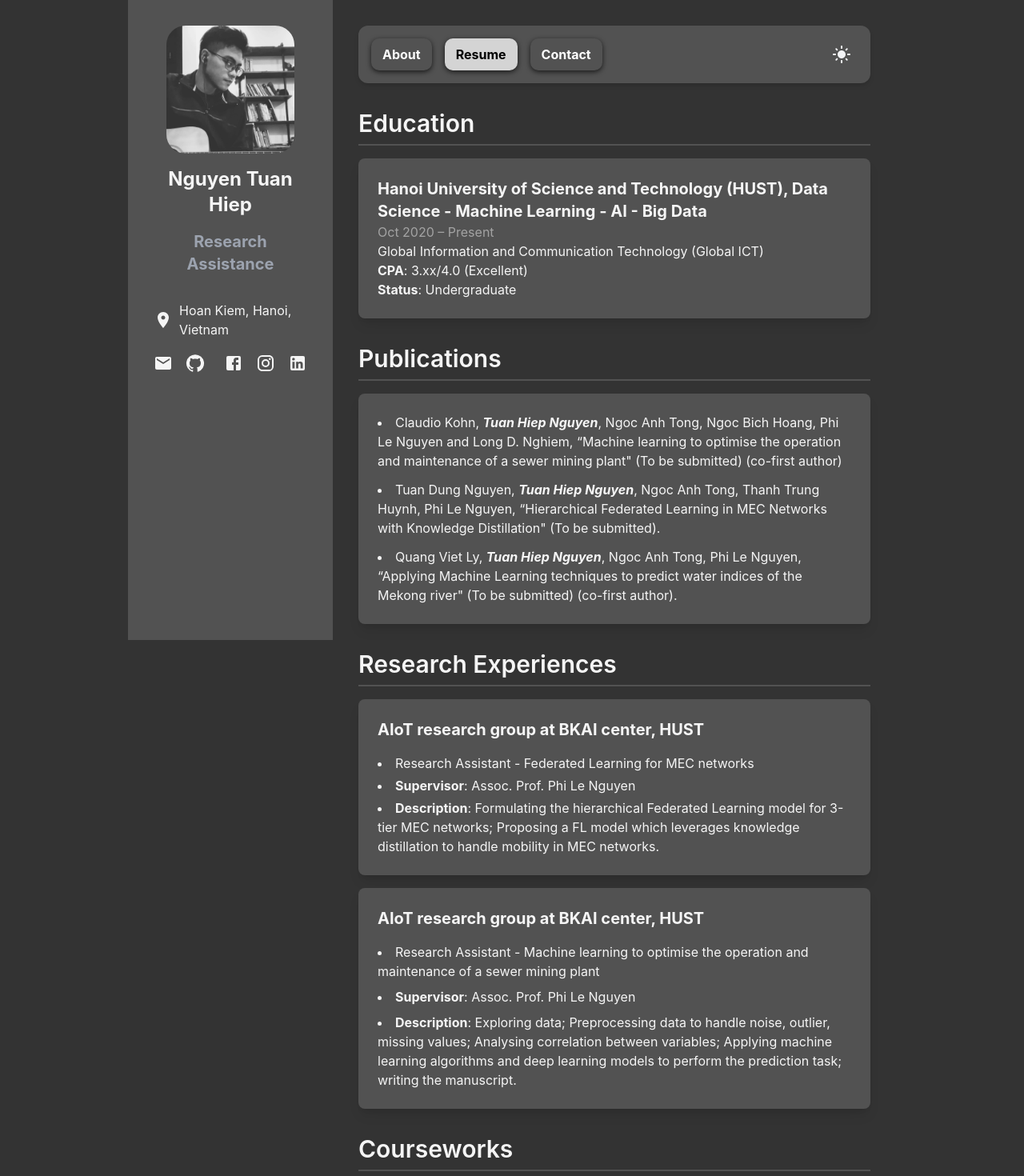
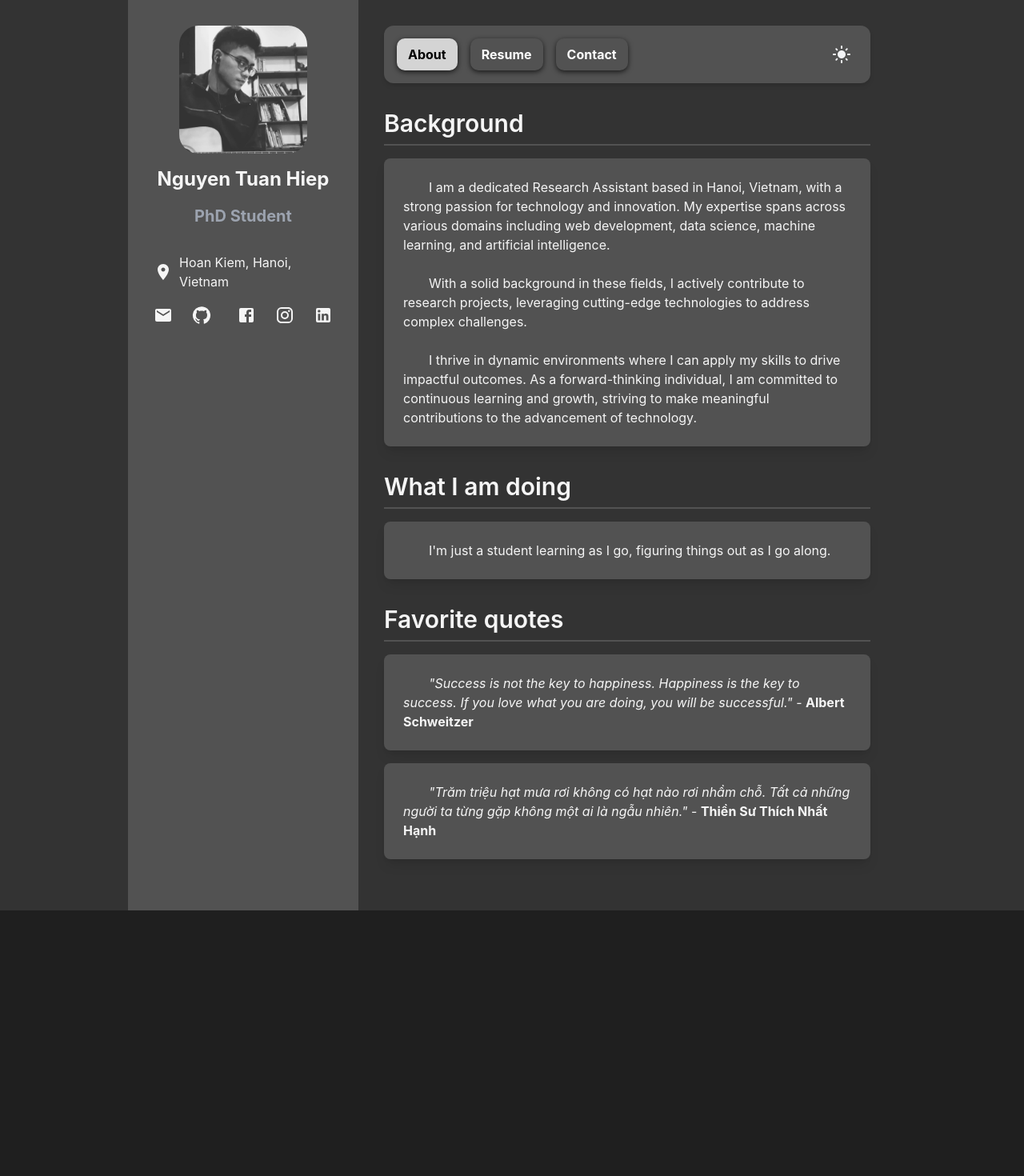
Before and after one commit to nguyen-tuan-hiep/Personal-portfolio, a React (Vite) app: page /resume in a window 1280 px wide. Shown: the top 1470 px of the page at 80% size. After the commit the page ends 1138 px from the top, so only its background shows below. Built offline with nearby package versions, Linux system fonts and the light colour scheme.

Commit message:
update route

```diff
--- a/src/App.jsx
+++ b/src/App.jsx
@@ -1,10 +1,4 @@
 import React, { useState } from "react";
-import {
-	BrowserRouter as Router,
-	Route,
-	Routes,
-	useLocation,
-} from "react-router-dom";
 import Sidebar from "./components/Sidebar";
 import Navbar from "./components/NavBar";
 import About from "./components/About";
@@ -14,51 +8,44 @@ import "./App.css";
 
 const App = () => {
   const [theme, setTheme] = useState("dark");
+  const [activeComponent, setActiveComponent] = useState("about");
 
   const toggleTheme = () => {
     setTheme((prevTheme) => (prevTheme === "dark" ? "light" : "dark"));
   };
 
-	const MainContent = () => {
-		const location = useLocation();
-		let Component;
-		switch (location.pathname) {
-			case "/about":
-				Component = About;
-				break;
-			case "/resume":
-				Component = Resume;
-				break;
-			case "/contact":
-				Component = Contact;
-				break;
+  const renderContent = () => {
+    switch (activeComponent) {
+      case "about":
+        return <About theme={theme} />;
+      case "resume":
+        return <Resume theme={theme} />;
+      case "contact":
+        return <Contact theme={theme} />;
       default:
-				Component = About; // default to About if path is not recognized
+        return <About theme={theme} />;
     }
-
-		return <Component theme={theme} />;
   };
 
   return (
-		<Router>
     <div
-				className={`flex justify-center h-full ${
-					theme === "dark" ? "dark" : "light"
-				}`}
+      className={`flex justify-center h-full ${theme === "dark" ? "dark" : "light"}`}
     >
       <div className="sm:w-full lg:w-3/4">
         <div className="flex flex-col md:flex-row">
           <Sidebar theme={theme} />
           <main className="flex-1 md:ml-1/3 lg:ml-1/4 xl:ml-1/5 p-4 md:p-8">
-							<Navbar toggleTheme={toggleTheme} theme={theme} />
-							<Routes>
-								<Route path="/*" element={<MainContent />} />
-							</Routes>
+            <Navbar
+              toggleTheme={toggleTheme}
+              theme={theme}
+              setActiveComponent={setActiveComponent}
+              activeComponent={activeComponent} // Pass activeComponent state
+            />
+            {renderContent()}
           </main>
         </div>
       </div>
     </div>
-		</Router>
   );
 };
 
--- a/src/components/NavBar.jsx
+++ b/src/components/NavBar.jsx
@@ -1,9 +1,33 @@
 import React from "react";
 import DarkModeIcon from "@mui/icons-material/DarkMode";
 import LightModeIcon from "@mui/icons-material/LightMode";
-import StyledNavLink from "./StyledNavLink";
+import NavButton from "./NavButton"; // Import the NavButton component
 
-const Navbar = ({ toggleTheme, theme }) => {
+const Navbar = ({ toggleTheme, theme, setActiveComponent, activeComponent }) => {
+  // Define styles based on the theme
+  const grayDark = "rgb(212 212 212)";
+  const grayLight = "rgb(64 64 64)";
+
+  // Handlers for hover and leave effects
+  const handleHover = (event, isActive) => {
+    if (!isActive) {
+      if (theme === "dark") {
+        event.target.style.backgroundColor = grayDark;
+        event.target.style.color = "black";
+      } else {
+        event.target.style.backgroundColor = grayLight;
+        event.target.style.color = "white";
+      }
+    }
+  };
+
+  const handleMouseLeave = (event, isActive) => {
+    if (!isActive) {
+      event.target.style.backgroundColor = "transparent";
+      event.target.style.color = theme === "dark" ? "white" : "black";
+    }
+  };
+
   return (
     <nav
       className={`${
@@ -12,17 +36,20 @@ const Navbar = ({ toggleTheme, theme }) => {
     >
       <div className="container mx-auto p-4 flex justify-between">
         <div className="flex flex-row justify-start gap-4 font-bold">
-					<StyledNavLink to="/about" theme={theme}>
-						About
-					</StyledNavLink>
-
-					<StyledNavLink to="/resume" theme={theme}>
-						Resume
-					</StyledNavLink>
-
-					<StyledNavLink to="/contact" theme={theme}>
-						Contact
-					</StyledNavLink>
+          {["about", "resume", "contact"].map((component) => {
+            const isActive = activeComponent === component;
+            return (
+              <NavButton
+                key={component}
+                component={component}
+                isActive={isActive}
+                theme={theme}
+                onClick={() => setActiveComponent(component)}
+                onMouseOver={(e) => handleHover(e, isActive)}
+                onMouseLeave={(e) => handleMouseLeave(e, isActive)}
+              />
+            );
+          })}
         </div>
         <div
           className={`mr-2 flex items-center cursor-pointer duration-300 font-bold hover:scale-150 transform duration-100 ${
@@ -30,11 +57,7 @@ const Navbar = ({ toggleTheme, theme }) => {
           }`}
           onClick={toggleTheme}
         >
-					{theme === "dark" ? (
-						<LightModeIcon/>
-					) : (
-						<DarkModeIcon/>
-					)}
+          {theme === "dark" ? <LightModeIcon /> : <DarkModeIcon />}
         </div>
       </div>
     </nav>
--- /dev/null
+++ b/src/components/NavButton.jsx
@@ -0,0 +1,44 @@
+import React from "react";
+
+// NavButton component for individual navigation buttons
+const NavButton = ({ component, isActive, theme, onClick, onMouseOver, onMouseLeave }) => {
+  // Define styles based on the theme
+  const grayDark = "rgb(212 212 212)";
+  const grayLight = "rgb(64 64 64)";
+
+  // Define button styles
+  const getButtonStyle = () => {
+    return {
+      padding: "6px 12px",
+      border: "2px solid transparent",
+      borderRadius: "10px",
+      transition: "background-color 0.3s ease",
+      boxShadow: "0 2px 6px rgba(0, 0, 0, 0.7)",
+      color: isActive
+        ? theme === "dark"
+          ? "black"
+          : "white"
+        : theme === "dark"
+        ? "white"
+        : "black",
+      backgroundColor: isActive
+        ? theme === "dark"
+          ? grayDark
+          : grayLight
+        : "transparent",
+    };
+  };
+
+  return (
+    <button
+      onClick={onClick}
+      style={getButtonStyle()}
+      onMouseOver={onMouseOver}
+      onMouseLeave={onMouseLeave}
+    >
+      {component.charAt(0).toUpperCase() + component.slice(1)}
+    </button>
+  );
+};
+
+export default NavButton;
--- a/src/components/Resume.jsx
+++ b/src/components/Resume.jsx
@@ -2,26 +2,99 @@ import React from "react";
 
 const Resume = ({ theme }) => (
 	<section className="pt-8">
-		<div className="">
-			{/* <h1 className="text-3xl md:text-4xl font-bold mb-8">Resume</h1> */}
-
-			<div className="mb-8">
+		<div>
+			<div className="mb-4">
 				<h2 className="text-2xl md:text-3xl font-semibold mb-4 border-b-2 border-neutral-600 pb-2">
 					Education
 				</h2>
-				<div
-					className={`bg-cardBg p-4 md:p-6 rounded-lg shadow-lg ${
+
+				{/* <div
+					className={`bg-cardBg py-5 px-6 rounded-lg shadow-lg mb-4 ${
 						theme === "dark" ? "bg-neutral-600" : "bg-neutral-400"
 					}`}
 				>
 					<p className="text-lg md:text-xl font-bold">
-						Hanoi University of Science and Technology (HUST), Data Science -
-						Machine Learning - AI - Big Data
+						Hanoi University of Science and Technology (HUST)
 					</p>
-					<p className="text-neutral-400">Oct 2020 – Present</p>
-					<p>Global Information and Communication Technology (Global ICT)</p>
-					<p><b>CPA</b>: 3.xx/4.0 (Excellent)</p>
-					<p><b>Status</b>: Undergraduate</p>
+					<p>
+						Bachelor - Global Information and Communication Technology (Global
+						ICT)
+					</p>
+					<p className="text-neutral-400">Oct 2020 – Sep 2024</p>
+					<p>
+						<b>Status</b>: Graduated (Excellent)
+					</p>
+				</div>
+
+				<div
+					className={`bg-cardBg py-5 px-6 rounded-lg shadow-lg ${
+						theme === "dark" ? "bg-neutral-600" : "bg-neutral-400"
+					}`}
+				>
+					<p className="text-lg md:text-xl font-bold">
+						National Univsersity of Singapore (NUS)
+					</p>
+					<p>PhD - Computer Engineering</p>
+					<p className="text-neutral-400">Aug 2024 – Present</p>
+					<p>
+						<b>Status</b>: Expected to graduate in 2028
+					</p>
+				</div> */}
+
+				<div
+					className={`bg-cardBg py-5 px-6 rounded-lg shadow-lg mb-4 ${
+						theme === "dark" ? "bg-neutral-600" : "bg-neutral-400"
+					} flex`}
+				>
+					{/* Left column for the timeline, with flex and items-center for vertical centering */}
+					<div className="w-1/5 flex items-center text-neutral-400 pr-6">
+						<div className="text-center">
+							<p>Oct 2020</p>
+							<p>|</p>
+							<p>Sep 2024</p>
+						</div>
+					</div>
+
+					{/* Right column for education details */}
+					<div className="w-4/5">
+						<p className="text-lg md:text-xl font-bold">
+							Hanoi University of Science and Technology (HUST)
+						</p>
+						<p>
+							Bachelor - Global Information and Communication Technology (Global
+							ICT)
+						</p>
+						<p>
+							<b>Status</b>: Graduated (Excellent)
+						</p>
+					</div>
+				</div>
+
+				<div
+					className={`bg-cardBg py-5 px-6 rounded-lg shadow-lg ${
+						theme === "dark" ? "bg-neutral-600" : "bg-neutral-400"
+					} flex`}
+				>
+					{/* Left column for the timeline, with flex and items-center for vertical centering */}
+					<div className="w-1/5 flex items-center text-neutral-400 pr-6"
+					>
+						<div className="text-center">
+							<p>Aug 2024</p>
+							<p>|</p>
+							<p>Present</p>
+						</div>
+					</div>
+
+					{/* Right column for education details */}
+					<div className="w-4/5">
+						<p className="text-lg md:text-xl font-bold">
+							National University of Singapore (NUS)
+						</p>
+						<p>PhD - Computer Engineering</p>
+						<p>
+							<b>Status</b>: Expected to graduate in 2028
+						</p>
+					</div>
 				</div>
 			</div>
 
@@ -30,7 +103,7 @@ const Resume = ({ theme }) => (
 					Publications
 				</h2>
 				<div
-					className={`bg-cardBg p-4 md:p-6 rounded-lg shadow-lg ${
+					className={`bg-cardBg py-5 px-6 rounded-lg shadow-lg ${
 						theme === "dark" ? "bg-neutral-600" : "bg-neutral-400"
 					}`}
 				>
@@ -72,25 +145,28 @@ const Resume = ({ theme }) => (
 					Research Experiences
 				</h2>
 				<div
-					className={`bg-cardBg p-4 md:p-6 rounded-lg shadow-lg ${
+					className={`bg-cardBg py-5 px-6 rounded-lg shadow-lg mb-4 ${
 						theme === "dark" ? "bg-neutral-600" : "bg-neutral-400"
-					} mb-4`}
+					}`}
 				>
 					<h3 className="text-lg md:text-xl font-bold mb-4">
 						AIoT research group at BKAI center, HUST
 					</h3>
 					<ul className="list-disc list-inside space-y-1">
 						<li>Research Assistant - Federated Learning for MEC networks</li>
-						<li><b>Supervisor</b>: Assoc. Prof. Phi Le Nguyen</li>
 						<li>
-							<b>Description</b>: Formulating the hierarchical Federated Learning model
-							for 3-tier MEC networks; Proposing a FL model which leverages
-							knowledge distillation to handle mobility in MEC networks.
+							<b>Supervisor</b>: Assoc. Prof. Phi Le Nguyen
+						</li>
+						<li>
+							<b>Description</b>: Formulating the hierarchical Federated
+							Learning model for 3-tier MEC networks; Proposing a FL model which
+							leverages knowledge distillation to handle mobility in MEC
+							networks.
 						</li>
 					</ul>
 				</div>
 				<div
-					className={`bg-cardBg p-4 md:p-6 rounded-lg shadow-lg ${
+					className={`bg-cardBg py-5 px-6 rounded-lg shadow-lg ${
 						theme === "dark" ? "bg-neutral-600" : "bg-neutral-400"
 					}`}
 				>
@@ -102,12 +178,14 @@ const Resume = ({ theme }) => (
 							Research Assistant - Machine learning to optimise the operation
 							and maintenance of a sewer mining plant
 						</li>
-						<li><b>Supervisor</b>: Assoc. Prof. Phi Le Nguyen</li>
 						<li>
-							<b>Description</b>: Exploring data; Preprocessing data to handle noise,
-							outlier, missing values; Analysing correlation between variables;
-							Applying machine learning algorithms and deep learning models to
-							perform the prediction task; writing the manuscript.
+							<b>Supervisor</b>: Assoc. Prof. Phi Le Nguyen
+						</li>
+						<li>
+							<b>Description</b>: Exploring data; Preprocessing data to handle
+							noise, outlier, missing values; Analysing correlation between
+							variables; Applying machine learning algorithms and deep learning
+							models to perform the prediction task; writing the manuscript.
 						</li>
 					</ul>
 				</div>
@@ -118,7 +196,7 @@ const Resume = ({ theme }) => (
 					Courseworks
 				</h2>
 				<div
-					className={`bg-cardBg p-4 md:p-6 rounded-lg shadow-lg ${
+					className={`bg-cardBg py-5 px-6 rounded-lg shadow-lg ${
 						theme === "dark" ? "bg-neutral-600" : "bg-neutral-400"
 					}`}
 				>
@@ -166,20 +244,38 @@ const Resume = ({ theme }) => (
 					Skills
 				</h2>
 				<div
-					className={`bg-cardBg p-4 md:p-6 rounded-lg shadow-lg ${
+					className={`bg-cardBg py-5 px-6 rounded-lg shadow-lg ${
 						theme === "dark" ? "bg-neutral-600" : "bg-neutral-400"
 					}`}
 				>
 					<ul className="list-disc list-inside space-y-2">
-						<li><b>Programming Languages</b>: Python, Java, JavaScript, C/C++, SQL</li>
-						<li><b>Machine Learning Libraries</b>: Scikit-learn, Numpy, Pandas</li>
-						<li><b>Deep Learning Frameworks</b>: Pytorch, Tensorflow</li>
-						<li><b>Web Technology</b>: NodeJs, ReactJs, TailwindCSS</li>
-						<li><b>Database Management Systems</b>: PostgreSQL, MySQL, MongoDB</li>
-						<li><b>Operating Systems</b>: Linux</li>
-						<li><b>Editor</b>: LATEX, VScode, MS Office</li>
-						<li><b>Soft skills</b>: Teamwork management, Leadership</li>
-						<li><b>Others</b>: Figma, Git & Version control, Adobe services</li>
+						<li>
+							<b>Programming Languages</b>: Python, Java, JavaScript, C/C++, SQL
+						</li>
+						<li>
+							<b>Machine Learning Libraries</b>: Scikit-learn, Numpy, Pandas
+						</li>
+						<li>
+							<b>Deep Learning Frameworks</b>: Pytorch, Tensorflow
+						</li>
+						<li>
+							<b>Web Technology</b>: NodeJs, ReactJs, TailwindCSS
+						</li>
+						<li>
+							<b>Database Management Systems</b>: PostgreSQL, MySQL, MongoDB
+						</li>
+						<li>
+							<b>Operating Systems</b>: Linux
+						</li>
+						<li>
+							<b>Editor</b>: LATEX, VScode, MS Office
+						</li>
+						<li>
+							<b>Soft skills</b>: Teamwork management, Leadership
+						</li>
+						<li>
+							<b>Others</b>: Figma, Git & Version control, Adobe services
+						</li>
 					</ul>
 				</div>
 			</div>
@@ -189,7 +285,7 @@ const Resume = ({ theme }) => (
 					Honors and Awards
 				</h2>
 				<div
-					className={`bg-cardBg p-4 md:p-6 rounded-lg shadow-lg ${
+					className={`bg-cardBg py-5 px-6 rounded-lg shadow-lg ${
 						theme === "dark" ? "bg-neutral-600" : "bg-neutral-400"
 					}`}
 				>
@@ -208,7 +304,7 @@ const Resume = ({ theme }) => (
 					References
 				</h2>
 				<div
-					className={`bg-cardBg p-4 md:p-6 rounded-lg shadow-lg ${
+					className={`bg-cardBg py-5 px-6 rounded-lg shadow-lg ${
 						theme === "dark" ? "bg-neutral-600" : "bg-neutral-400"
 					}`}
 				>
@@ -226,7 +322,7 @@ const Resume = ({ theme }) => (
 					Social Activities
 				</h2>
 				<div
-					className={`bg-cardBg p-4 md:p-6 rounded-lg shadow-lg ${
+					className={`bg-cardBg py-5 px-6 rounded-lg shadow-lg ${
 						theme === "dark" ? "bg-neutral-600" : "bg-neutral-400"
 					}`}
 				>
--- a/src/components/Sidebar.jsx
+++ b/src/components/Sidebar.jsx
@@ -12,32 +12,11 @@ const Sidebar = ({ theme }) => {
 	const [showDetails, setShowDetails] = useState(false);
 
 	useEffect(() => {
-		const setSidebarHeight = () => {
-			if (window.innerWidth <= 768) {
-				sidebarRef.current.style.height = "auto";
-				sidebarRef.current.style.position = "static";
-				contentRef.current.style.paddingLeft = "0";
-			} else {
-				sidebarRef.current.style.height = window.innerHeight + "px";
-				sidebarRef.current.style.position = "fixed";
-				contentRef.current.style.paddingLeft =
-					sidebarRef.current.offsetWidth + "px";
-				setShowDetails(true);
-			}
-		};
-
-		setSidebarHeight();
-
-		window.addEventListener("resize", setSidebarHeight);
+			setShowDetails(true);
 
 		return () => {
-			window.removeEventListener("resize", setSidebarHeight);
 		};
 	}, []);
-
-	const toggleDetails = () => {
-		setShowDetails(!showDetails);
-	};
 
 	return (
 		<>
@@ -45,7 +24,7 @@ const Sidebar = ({ theme }) => {
 				ref={sidebarRef}
 				className={`${
 					theme === "dark" ? "bg-neutral-600" : "bg-neutral-400"
-				} px-8 pt-8 w-full md:w-1/3 lg:w-1/5`}
+				} px-8 pt-8 w-full sm:w-68 md:w-72 lg:w-160`}
 			>
 				<div className="sidebar-container">
 					<div className="sidebar-content">
@@ -65,12 +44,12 @@ const Sidebar = ({ theme }) => {
 										theme === "dark" ? "text-gray-400" : "text-gray-200"
 									}`}
 								>
-									Research Assistance
+									PhD Student
 								</p>
 							</div>
 						</div>
 						<div>
-							{showDetails && (
+							{/* {showDetails && ( */}
 								<>
 									<div className="flex items-center mb-4">
 										<PlaceIcon className="mr-2" />
@@ -132,17 +111,17 @@ const Sidebar = ({ theme }) => {
 										</div>
 									</div>
 								</>
-							)}
+
 						</div>
 						<div className="flex justify-center space-x-4">
 							{window.innerWidth <= 640 && (
 								<button
-									onClick={toggleDetails}
+									// onClick={toggleDetails}
 									className={`text-gray-400 font-bold text-lg hover:text-primary focus:outline-none mb-4 ${
 										theme === "dark" ? "text-gray-400" : "text-gray-600"
 									}`}
 								>
-									{showDetails ? "Show less" : "Show more"}
+									{/* {showDetails ? "Show less" : "Show more"} */}
 								</button>
 							)}
 						</div>
--- a/src/components/StyledNavLink.jsx
+++ /dev/null
@@ -1,59 +0,0 @@
-import React from "react";
-import { NavLink } from "react-router-dom";
-
-const StyledNavLink = ({ to, children, theme }) => {
-	const grayDark = "rgb(212 212 212)";
-	const grayLight = "rgb(64 64 64)";
-
-	const navLinkStyle = {
-		padding: "6px 12px",
-		border: "2px solid transparent",
-		borderRadius: "10px",
-		transition: "background-color 0.3s ease",
-		boxShadow: "0 2px 6px rgba(0, 0, 0, 0.7)",
-		color: theme === "dark" ? "white" : "black",
-	};
-
-	const activeStyle = {
-		backgroundColor: theme === "dark" ? grayDark : grayLight,
-		color: theme === "dark" ? "black" : "white",
-	};
-
-	const handleHover = (event) => {
-		if (theme === "dark") {
-			event.target.style.backgroundColor = grayDark;
-			event.target.style.color = "black";
-		} else {
-			event.target.style.backgroundColor = grayLight;
-			event.target.style.color = "white";
-		}
-	};
-
-	const handleMouseLeave = (event) => {
-		if (!event.target.classList.contains("active")) {
-			if (theme === "dark") {
-				event.target.style.backgroundColor = "transparent";
-				event.target.style.color = "#f3f4f6";
-			} else {
-				event.target.style.backgroundColor = "transparent";
-				event.target.style.color = "black";
-			}
-		}
-	};
-
-	return (
-		<NavLink
-			to={to}
-			className="nav-link"
-			onMouseOver={handleHover}
-			onMouseLeave={handleMouseLeave}
-			style={({ isActive }) =>
-				isActive ? { ...navLinkStyle, ...activeStyle } : navLinkStyle
-			}
-		>
-			{children}
-		</NavLink>
-	);
-};
-
-export default StyledNavLink;
```
Lines whose indentation alone changed are shown as unchanged.
